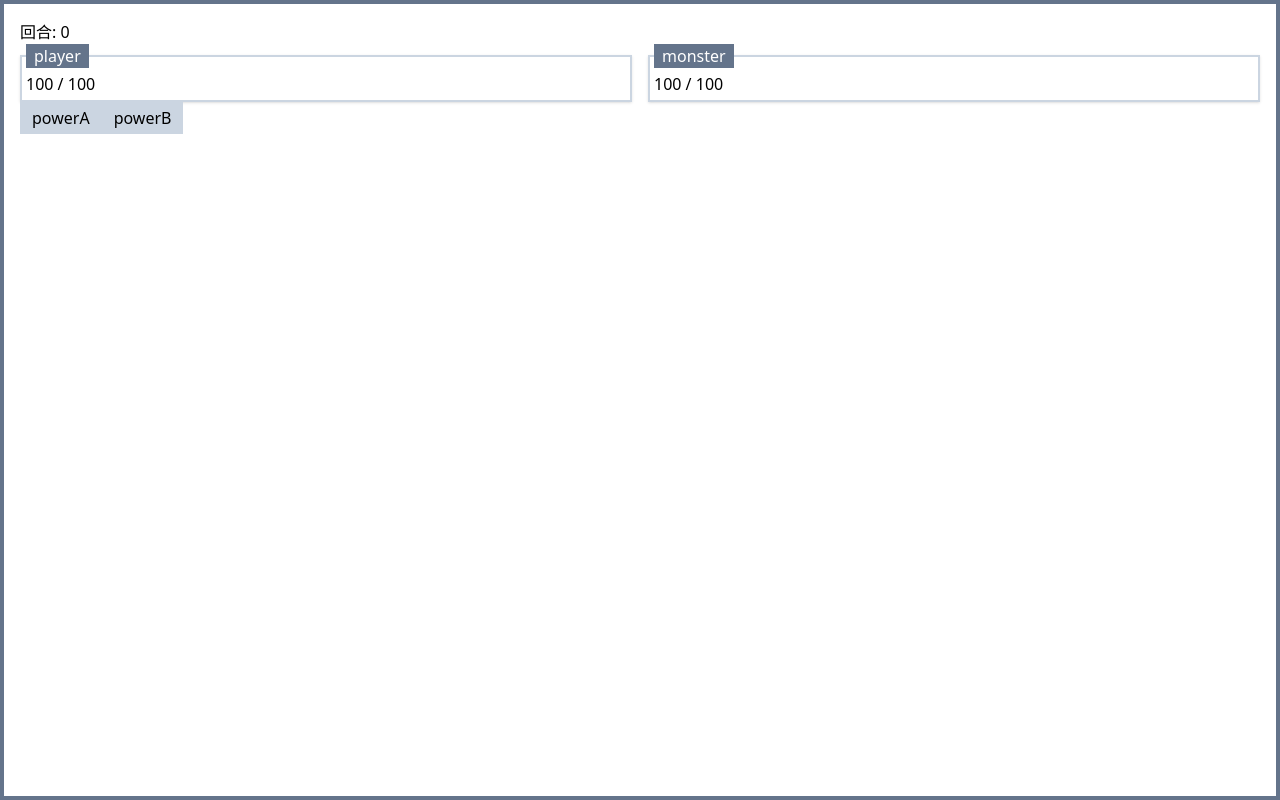
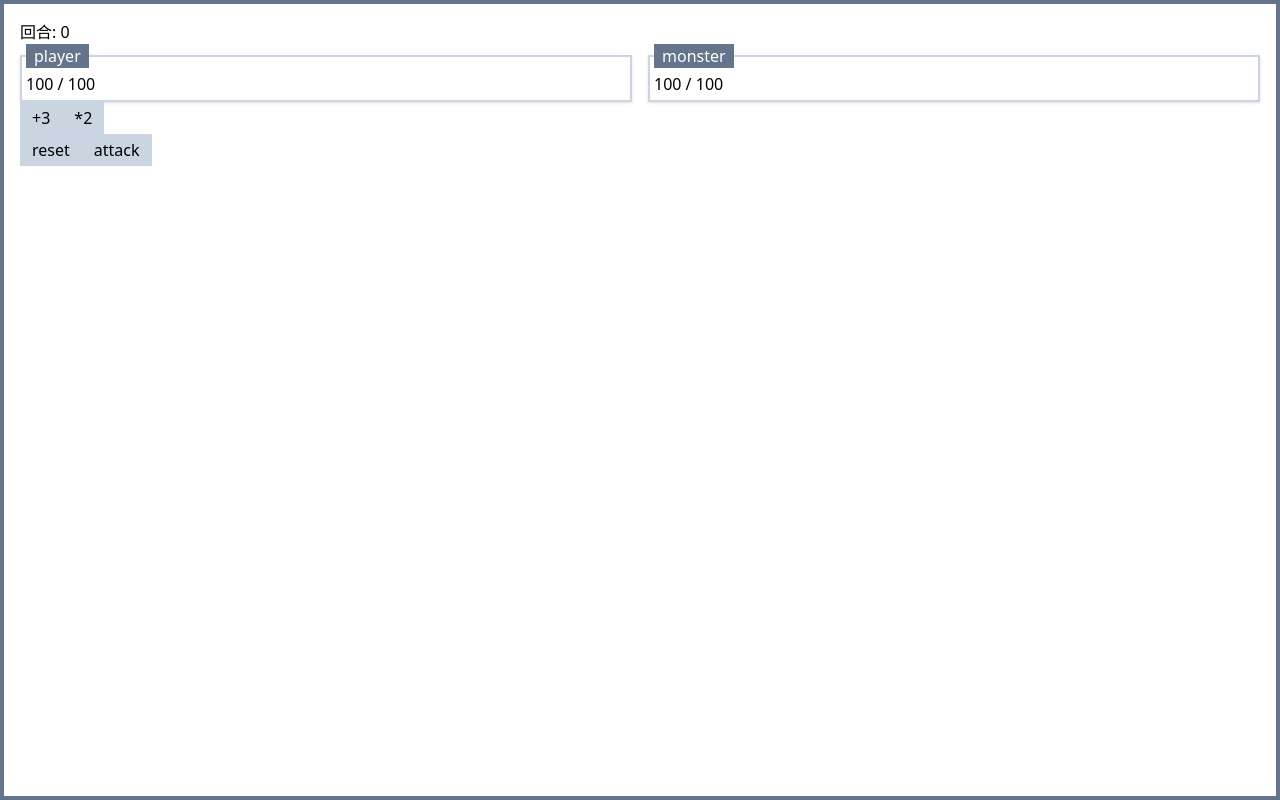
Before and after one commit to handred800/gm-system, a Vue app: page / in a window 1280 px wide. Built offline with nearby package versions, Linux system fonts and the light colour scheme.

Commit message:
新增 Deck(出牌機制)

```diff
--- a/src/App.vue
+++ b/src/App.vue
@@ -1,7 +1,9 @@
 <script setup>
-import { computed, reactive, ref, watchEffect } from 'vue';
+import { computed, reactive, ref, watchEffect, watch } from 'vue';
 import { wait } from './utils/utils';
-import { powerFunc } from './data/skill';
+import { flow } from 'lodash';
+import Deck from './components/Deck.vue';
+import { skills } from './data/skill';
 
 // player
 const player = reactive({
@@ -10,7 +12,10 @@ const player = reactive({
   hp: 100,
   atk: 10,
 })
-const powers = reactive(Object.keys(powerFunc));
+
+const playerSkills = reactive(skills);
+const pipeOrder = ref([]);
+const playerBuffFunc = computed(() => flow(pipeOrder.value.map((index) => playerSkills[index].func)))
 
 // enemy
 const enemy = reactive({
@@ -26,6 +31,9 @@ const roundCount = ref(0);
 const isActing = ref(false);
 const isEnemyTurn = computed(() => {
   return roundCount.value % 2 === 1;
+})
+const isPlayerDisabled = computed(() => {
+  return isActing.value || isEnemyTurn.value;
 })
 
 watchEffect(() => {
@@ -48,10 +56,10 @@ async function battleHandler(sender, taker, buffFunc) {
   isActing.value = false;
 }
 
-async function playerAttack(power) {
-  console.log(`player use ${power}`);
-  battleHandler(player, enemy, powerFunc[power]);
+function playerAttack() {
+  battleHandler(player, enemy, playerBuffFunc.value);
 }
+
 </script>
 
 <template>
@@ -72,8 +80,7 @@ async function playerAttack(power) {
         {{ enemy.hp }} / {{ enemy.maxHp }}
       </fieldset>
     </div>
-    <button class="btn" v-for="power in powers" :key="power" :disabled="isEnemyTurn || isActing" @click="playerAttack(power)">
-      {{ power }}
-    </button>
+    <deck :items="playerSkills" @play-card="(order) => {pipeOrder = order}"></deck>
+    <button class="btn" @click="playerAttack" :disabled="isPlayerDisabled">attack</button>
   </div>
 </template>
--- /dev/null
+++ b/src/components/Deck.vue
@@ -0,0 +1,39 @@
+<script setup>
+import { reactive, ref, watch } from 'vue';
+import { zeroToNArray } from '../utils/utils';
+
+const props = defineProps(['items']);
+const emit = defineEmits(['playCard']);
+
+const reference = reactive(props.items);
+
+watch(reference, () => {
+    console.log('skill change');
+})
+
+const hand = ref(zeroToNArray(reference.length));
+const deck = ref([]);
+
+function play(i) {
+    const skillOrder = hand.value.splice(i, 1)[0];
+    deck.value.push(skillOrder);
+    emit('playCard', deck.value);
+}
+
+function reset() {
+    hand.value = zeroToNArray(reference.length);
+    deck.value = [];
+    emit('playCard', deck.value);
+}
+
+</script>
+
+<template>
+    <ul class="flex">
+        <li v-for="skillOrder in deck" :key="skillOrder">{{ reference[skillOrder].name }}</li>
+    </ul>
+    <div class="flex">
+        <button class="btn" v-for="(skillOrder, i) in hand" :key="skillOrder" @click="play(i)">{{ reference[skillOrder].name }}</button>
+    </div>
+    <button class="btn" @click="reset">reset</button>
+</template>
--- a/src/data/skill.js
+++ b/src/data/skill.js
@@ -1,8 +1,10 @@
-export const powerFunc = {
-    powerA(input) {
-        return input + 3;
+export const skills = [
+    {
+        name: '+3',
+        func: (input) => input + 3
     },
-    powerB(input) {
-        return input * 2;
-    },
-}
+    {
+        name: '*2',
+        func: (input) => input * 2
+    }
+];
--- a/src/utils/utils.js
+++ b/src/utils/utils.js
@@ -3,3 +3,7 @@ export const wait = (s) => {
         setTimeout(() => resolve(), s * 1000);
     })
 }
+
+export const zeroToNArray = (n) => {
+    return Array.from(Array(n).keys());
+}
```
